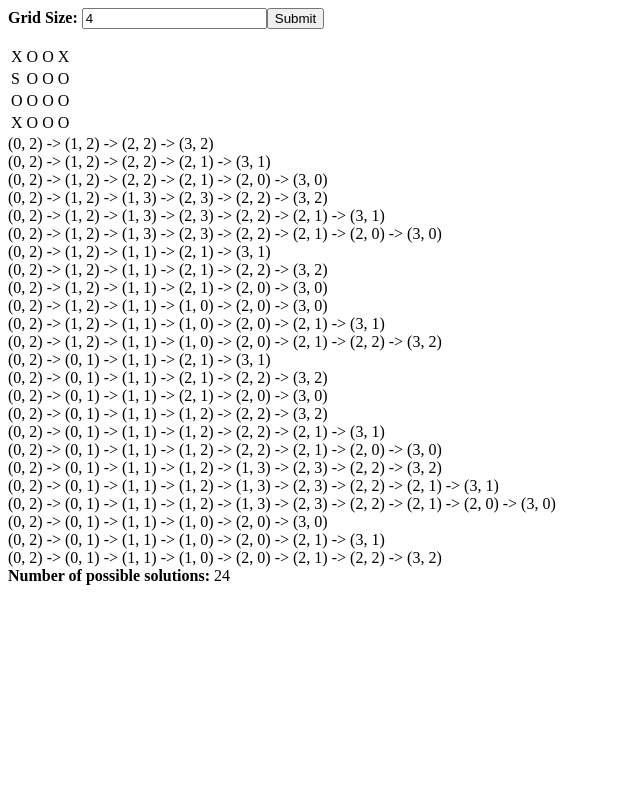
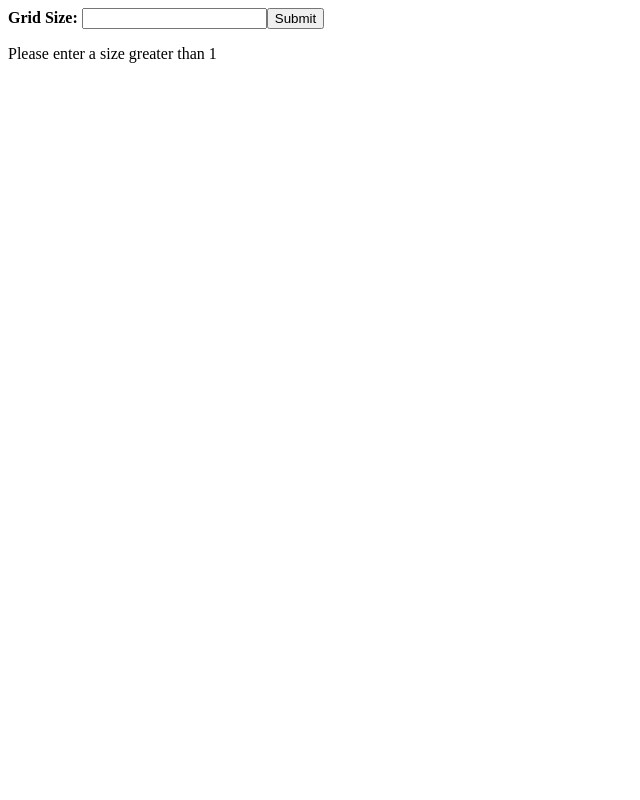
Before and after one commit to brocksauvage/AAAC-Web-Development-Demonstration, a PHP site: page /?size=1 in a window 1280 px wide. Shown: the whole page, without its empty margins (0-640 px from the left). Run offline with PHP 8.4, Linux system fonts and the light colour scheme; data that the repository does not hold is empty.

Commit message:
whoops lol fixed a bug

```diff
--- a/Crossing the Road/index.php
+++ b/Crossing the Road/index.php
@@ -20,7 +20,7 @@ function initializeDoc(){
   //
   // Form used to generate a table of size n
   //
-  echo "<form><b>Grid Size: </b>" . "<input value = '4' type = 'number' name = 'size'><input type = 'submit'></form>";
+  echo "<form onsubmit = 'startCrossing()'><b>Grid Size: </b>" . "<input type = 'number' name = 'size'><input type = 'submit'></form>";
 }
 
 function startCrossing(){
@@ -32,10 +32,11 @@ function startCrossing(){
   //
   //Generate grid and display on DOM
   //
-  if($_GET["size"] != 4){
-    $gridSize = 4;
+  if($_GET["size"] > 1){
+    $gridSize = $_GET["size"];
   }else{
-    $gridSize = $_GET["size"];
+    echo "Please enter a size greater than 1";
+    return;
   }
   $myGrid = new Grid($gridSize);
   $myGrid->displayTable();
```
